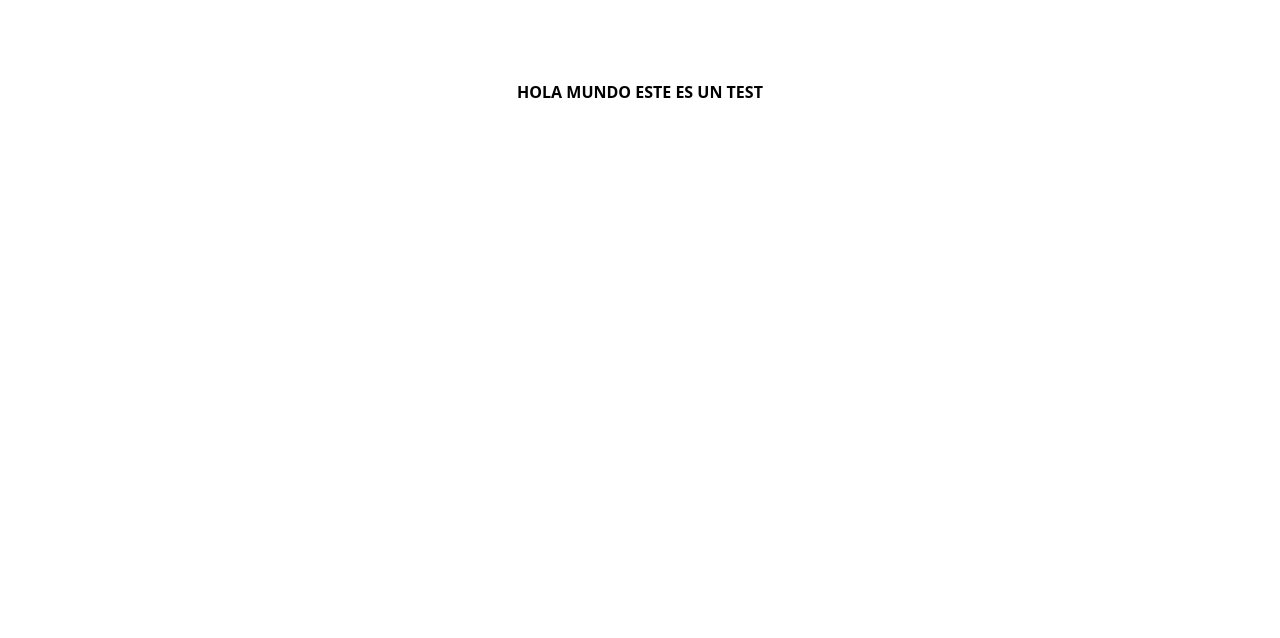
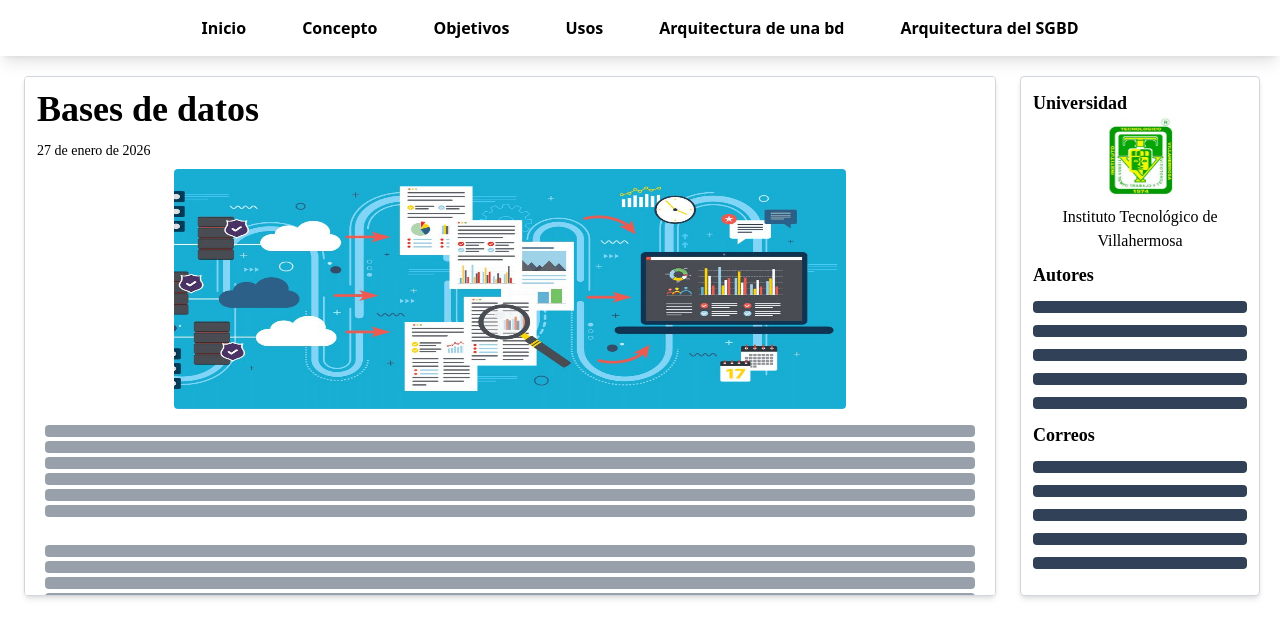
Before and after one commit to AlfreGood20/Articulo-blog, a SvelteKit app: page / in a window 1280 px wide. Shown: the top 638 px of the page. Built offline with nearby package versions, Linux system fonts and the light colour scheme.

Commit message:
Medio hecho, ya solo de copiar y pegar contenido y personalizacion

```diff
--- a/src/routes/+page.svelte
+++ b/src/routes/+page.svelte
@@ -1,2 +1,157 @@
+<nav>
+    <ul class="flex flex-row gap-10 p-4 justify-center shadow-lg w-full font-bold">
+        <li>
+            <a href="#inicio" class="p-2 hover:bg-gray-200 rounded">Inicio</a>
+        </li>
+        <li>
+            <a href="#example" class="p-2 hover:bg-gray-200 rounded">Concepto</a>
+        </li>
+        <li>
+            <a href="#objetivos" class="p-2 hover:bg-gray-200 rounded">Objetivos</a>
+        </li>
+        <li>
+            <a href="#usos" class="p-2 hover:bg-gray-200 rounded">Usos</a>
+        </li>
+        <li>
+            <a href="#arquitectura_bd" class="p-2 hover:bg-gray-200 rounded">Arquitectura de una bd</a>
+        </li>
+        <li>
+            <a href="#arquitectura_sgbd" class="p-2 hover:bg-gray-200 rounded">Arquitectura del SGBD</a>
+        </li>
+    </ul>
+</nav>
 
-<h1 class="text-center font-extrabold mt-20">HOLA MUNDO ESTE ES UN TEST</h1>
+<!--NOTAS Y INFORMCION-->
+<div class="flex gap-6 flex-row h-[530px] ">
+
+    <section class="flex-1 h-130 bg-white shadow-md mt-5 ml-6 rounded border border-gray-300 font-['Times_New_Roman'] overflow-y-auto">
+
+        <div class="flex flex-col">
+            <h1 id="inicio" class="m-3 font-extrabold text-4xl">Bases de datos</h1>
+            <p class="ml-3 mb-2 text-sm">27 de enero de 2026</p>
+            <div class="flex justify-center">
+                <img src="/imgs/ilustracion.jpg" alt="Ilustración de bases de datos" class="w-2xl h-60 rounded mx-10"/>
+            </div>
+
+            <div class="animate-pulse p-2 mt-2 mx-3">
+                <div class="h-3 bg-slate-700 rounded w-full mb-1"></div>
+                <div class="h-3 bg-slate-700 rounded w-full mb-1"></div>
+                <div class="h-3 bg-slate-700 rounded w-full mb-1"></div>
+                <div class="h-3 bg-slate-700 rounded w-full mb-1"></div>
+                <div class="h-3 bg-slate-700 rounded w-full mb-1"></div>
+                <div class="h-3 bg-slate-700 rounded w-full mb-1"></div>
+            </div>
+
+            <div class="animate-pulse p-2 mt-2 mx-3">
+                <div class="h-3 bg-slate-700 rounded w-full mb-1"></div>
+                <div class="h-3 bg-slate-700 rounded w-full mb-1"></div>
+                <div class="h-3 bg-slate-700 rounded w-full mb-1"></div>
+                <div class="h-3 bg-slate-700 rounded w-full mb-1"></div>
+                <div class="h-3 bg-slate-700 rounded w-full mb-1"></div>
+                <div class="h-3 bg-slate-700 rounded w-full mb-1"></div>
+            </div>
+
+            <div class="animate-pulse p-2 mt-2 mx-3">
+                <div class="h-3 bg-slate-700 rounded w-full mb-1"></div>
+                <div class="h-3 bg-slate-700 rounded w-full mb-1"></div>
+                <div class="h-3 bg-slate-700 rounded w-full mb-1"></div>
+                <div class="h-3 bg-slate-700 rounded w-full mb-1"></div>
+                <div class="h-3 bg-slate-700 rounded w-full mb-1"></div>
+                <div class="h-3 bg-slate-700 rounded w-full mb-1"></div>
+            </div>
+
+            <div class="animate-pulse p-2 mt-2 mx-3">
+                <div class="h-3 bg-slate-700 rounded w-full mb-1"></div>
+                <div class="h-3 bg-slate-700 rounded w-full mb-1"></div>
+                <div class="h-3 bg-slate-700 rounded w-full mb-1"></div>
+                <div class="h-3 bg-slate-700 rounded w-full mb-1"></div>
+                <div class="h-3 bg-slate-700 rounded w-full mb-1"></div>
+                <div class="h-3 bg-slate-700 rounded w-full mb-1"></div>
+            </div>
+
+            <div class="animate-pulse p-2 mt-2 mx-3">
+                <div class="h-3 bg-slate-700 rounded w-full mb-1"></div>
+                <div class="h-3 bg-slate-700 rounded w-full mb-1"></div>
+                <div class="h-3 bg-slate-700 rounded w-full mb-1"></div>
+                <div class="h-3 bg-slate-700 rounded w-full mb-1"></div>
+                <div class="h-3 bg-slate-700 rounded w-full mb-1"></div>
+                <div class="h-3 bg-slate-700 rounded w-full mb-1"></div>
+            </div>
+
+            <div class="animate-pulse p-2 mt-2 mx-3">
+                <div class="h-3 bg-slate-700 rounded w-full mb-1"></div>
+                <div class="h-3 bg-slate-700 rounded w-full mb-1"></div>
+                <div class="h-3 bg-slate-700 rounded w-full mb-1"></div>
+                <div class="h-3 bg-slate-700 rounded w-full mb-1"></div>
+                <div class="h-3 bg-slate-700 rounded w-full mb-1"></div>
+                <div class="h-3 bg-slate-700 rounded w-full mb-1"></div>
+            </div>
+
+            <div class="animate-pulse p-2 mt-2 mx-3">
+                <div class="h-3 bg-slate-700 rounded w-full mb-1"></div>
+                <div class="h-3 bg-slate-700 rounded w-full mb-1"></div>
+                <div class="h-3 bg-slate-700 rounded w-full mb-1"></div>
+                <div class="h-3 bg-slate-700 rounded w-full mb-1"></div>
+                <div class="h-3 bg-slate-700 rounded w-full mb-1"></div>
+                <div class="h-3 bg-slate-700 rounded w-full mb-1"></div>
+            </div>
+
+            <div id="example" class="animate-pulse p-2 mt-2 mx-3">
+                <div class="h-3 bg-slate-700 rounded w-full mb-1"></div>
+                <div class="h-3 bg-slate-700 rounded w-full mb-1"></div>
+                <div class="h-3 bg-slate-700 rounded w-full mb-1"></div>
+                <div class="h-3 bg-slate-700 rounded w-full mb-1"></div>
+                <div class="h-3 bg-slate-700 rounded w-full mb-1"></div>
+                <div class="h-3 bg-slate-700 rounded w-full mb-1"></div>
+            </div>
+        </div>
+    </section>
+
+     <section class="w-60 h-130 bg-white shadow-md mt-5 mr-5 rounded border border-gray-300 font-['Times_New_Roman']">
+
+        <h2 class="mt-3 ml-3 font-semibold text-lg">Universidad</h2>
+        <div class="flex flex-col items-center justify-center">
+            <img src="/imgs/ITVH.jpg" alt="Logo del instituto" class="w-20 h-20 rounded mb-2"/>
+            <a class="text-center" href="https://villahermosa.tecnm.mx/">Instituto Tecnológico de Villahermosa</a>
+        </div>
+
+        <h2 class="mt-2 ml-3 font-semibold text-lg">Autores</h2>
+        <ul>
+            <li class="m-3 text-sm">
+                <div class="h-3 bg-slate-700 rounded w-full mb-1"></div>
+            </li>
+            <li class="m-3 text-sm">
+                <div class="h-3 bg-slate-700 rounded w-full mb-1"></div>
+            </li>
+            <li class="m-3 text-sm">
+                <div class="h-3 bg-slate-700 rounded w-full mb-1"></div>
+            </li>
+            <li class="m-3 text-sm">
+                <div class="h-3 bg-slate-700 rounded w-full mb-1"></div>
+            </li>
+            <li class="m-3 text-sm">
+                <div class="h-3 bg-slate-700 rounded w-full mb-1"></div>
+            </li>
+        </ul>
+
+        <h2 class="mt-2 ml-3 font-semibold text-lg">Correos</h2>
+        <ul>
+            <li class="m-3 text-sm">
+                <div class="h-3 bg-slate-700 rounded w-full mb-1"></div>
+            </li>
+            <li class="m-3 text-sm">
+                <div class="h-3 bg-slate-700 rounded w-full mb-1"></div>
+            </li>
+            <li class="m-3 text-sm">
+                <div class="h-3 bg-slate-700 rounded w-full mb-1"></div>
+            </li>
+            <li class="m-3 text-sm">
+                <div class="h-3 bg-slate-700 rounded w-full mb-1"></div>
+            </li>
+            <li class="m-3 text-sm">
+                <div class="h-3 bg-slate-700 rounded w-full mb-1"></div>
+            </li>
+        </ul>
+    </section>
+
+</div>
```
Also changed, not shown: static/imgs/ITVH.jpg (added), static/imgs/ilustracion.jpg (added).
